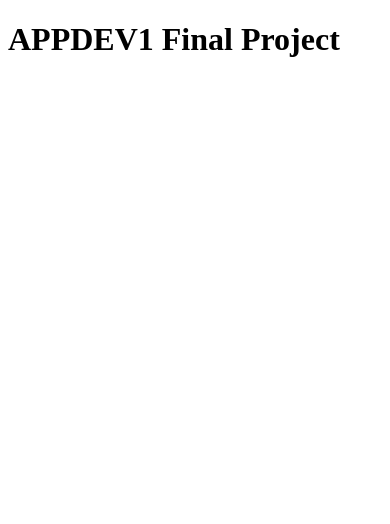
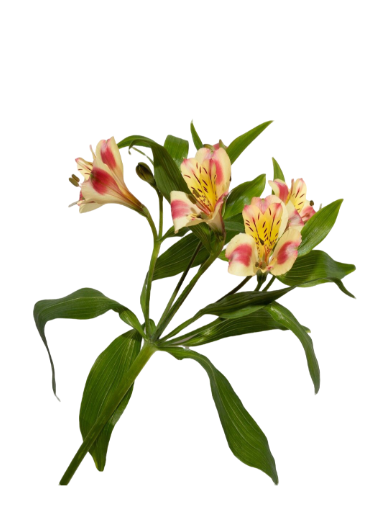
Before and after one commit to rimerGAB/appdev1-final-practical-exam, a React (Vite) app: page / in a window 390 px wide. Shown: the top 524 px of the page. Built offline with nearby package versions, Linux system fonts and the light colour scheme.

Commit message:
Create Sign Up layout and display blossom image

```diff
--- a/src/App.jsx
+++ b/src/App.jsx
@@ -1,3 +1,5 @@
+import SignUp from './components/SignUp'
+
 export default function App() {
-  return <h1>APPDEV1 Final Project</h1>
+  return <SignUp />
 }
--- /dev/null
+++ b/src/components/SignUp.jsx
@@ -0,0 +1,15 @@
+import blossom from '../assets/blossom-flower.svg'
+import styles from './SignUp.module.css'
+
+export default function SignUp() {
+  return (
+    <main className={styles.page}>
+      <section className={styles.left} aria-label="Sign up">
+        <div className={styles.content} />
+      </section>
+      <section className={styles.right} aria-label="Blossom image">
+        <img className={styles.blossom} src={blossom} alt="Yellow and pink blossoms with green leaves" />
+      </section>
+    </main>
+  )
+}
--- /dev/null
+++ b/src/components/SignUp.module.css
@@ -0,0 +1,31 @@
+.page {
+  width: 100%;
+  max-width: 1536px;
+  min-height: 1042px;
+  margin: 0 auto;
+  display: grid;
+  grid-template-columns: 42.317708% 57.682292%;
+  background: #fff;
+}
+
+.left {
+  padding-top: 202px;
+  padding-left: clamp(32px, 11.39323vw, 175px);
+}
+
+.content { width: 404px; max-width: 100%; }
+.right { padding-top: 78px; padding-right: 58px; }
+.blossom { display: block; width: 100%; height: auto; aspect-ratio: 828 / 936; }
+
+@media (max-width: 1100px) {
+  .left { padding-left: 40px; padding-right: 32px; }
+  .right { padding-right: 24px; }
+}
+
+@media (max-width: 700px) {
+  .page { display: flex; flex-direction: column; min-height: 100vh; }
+  .left { padding: 56px 24px; }
+  .content { margin: 0 auto; }
+  .right { padding: 0 24px 24px; }
+  .blossom { width: min(100%, 404px); margin: 0 auto; }
+}
--- a/src/index.css
+++ b/src/index.css
@@ -1 +1,4 @@
 * { box-sizing: border-box; }
+body { margin: 0; color: #000; background: #fff; font-family: 'Poppins', sans-serif; font-weight: 500; }
+button, input { font: inherit; }
+button, a, input[type='checkbox'] { -webkit-tap-highlight-color: transparent; }
```
Also changed, not shown: gabaleo-signup-right-section.png (added).
